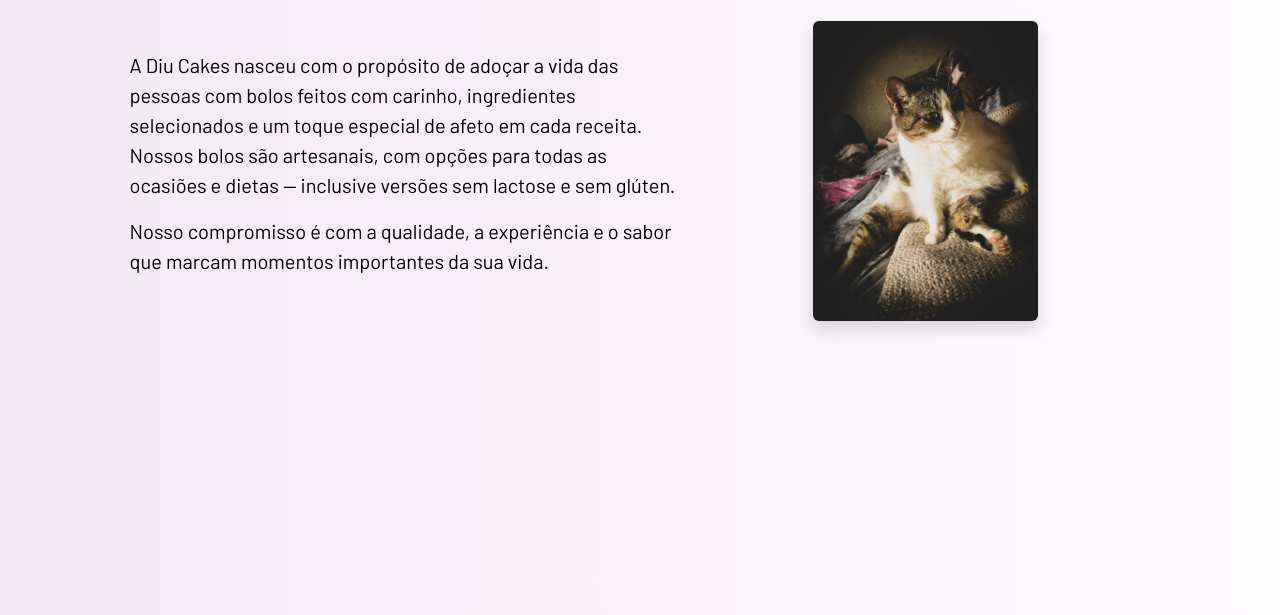
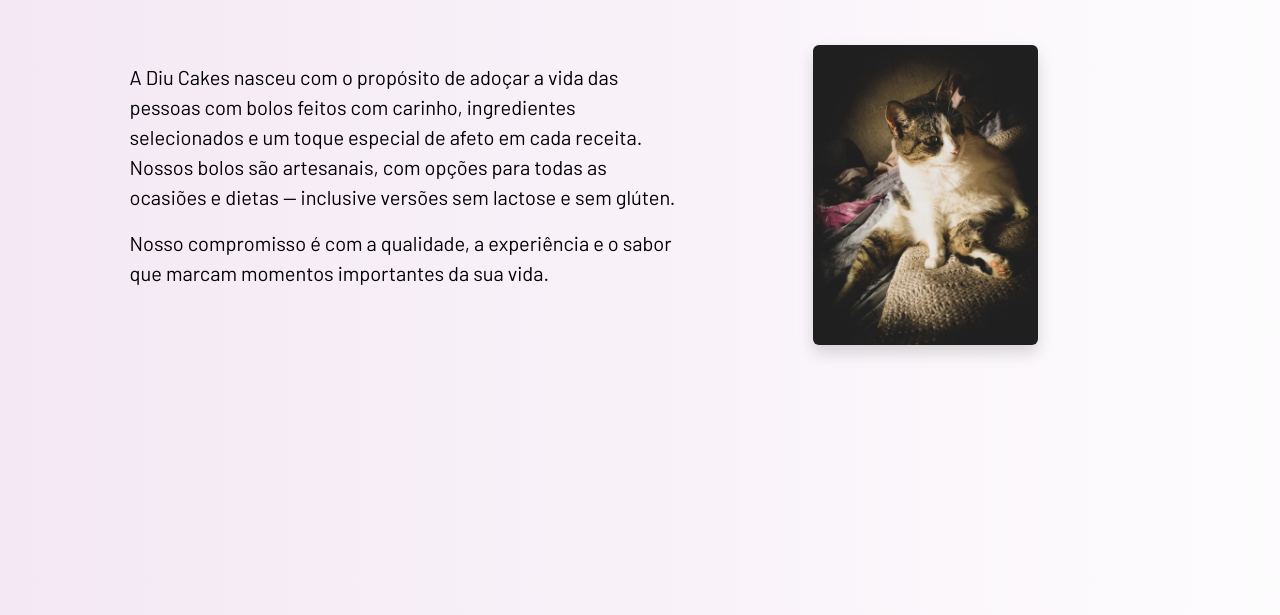
Before and after one commit to albertobtlima/diu-cakes-bs, a plain HTML site: page pages/sobre.html in a window 1280 px wide. Shown: the part 185-800 px from the top of the page. Drawn offline with nearby package versions, Linux system fonts and the light colour scheme.

Commit message:
ajuste img sobre

```diff
--- a/pages/sobre.html
+++ b/pages/sobre.html
@@ -43,7 +43,7 @@
             marcam momentos importantes da sua vida.
           </p>
         </div>
-        <div class="col-md-5 text-center">
+        <div class="col-md-5 text-center mt-4">
           <img
             src="../assets/gato.jpeg"
             alt="Foto de Gatinho"
```
